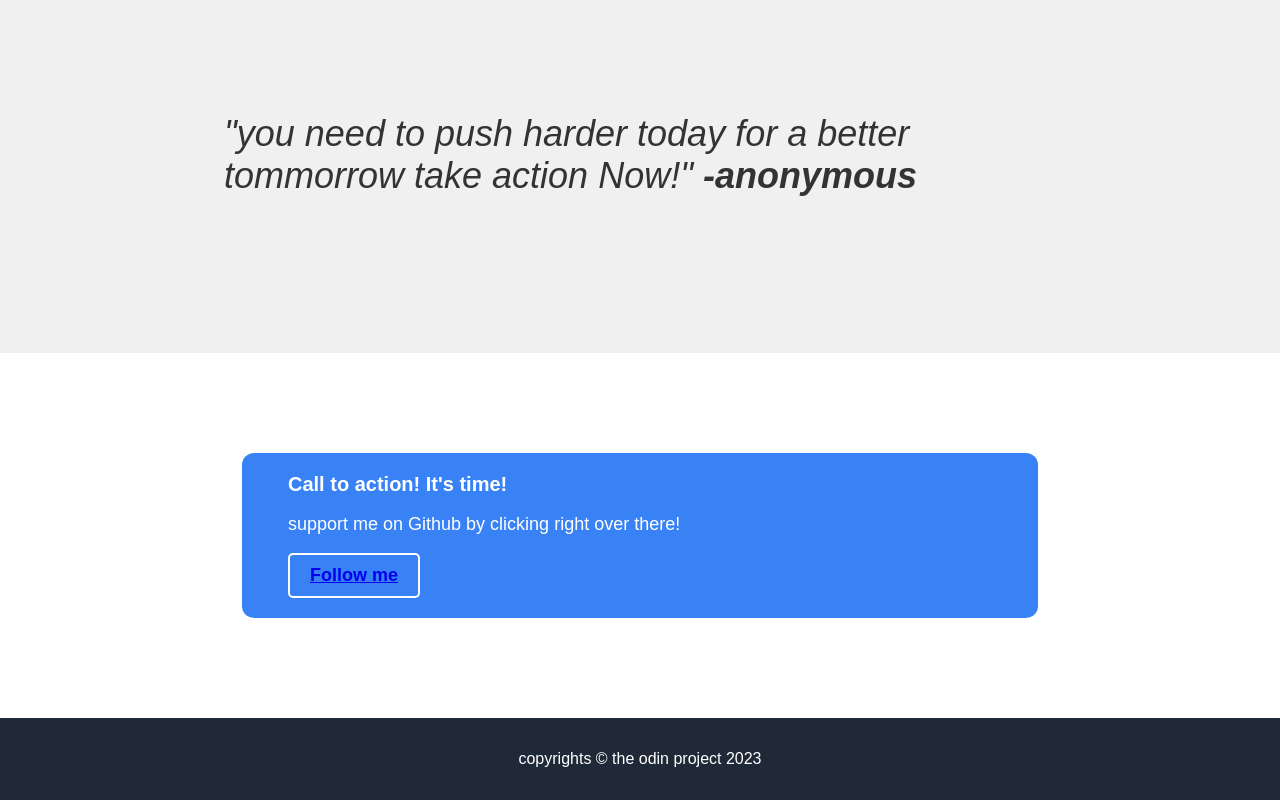
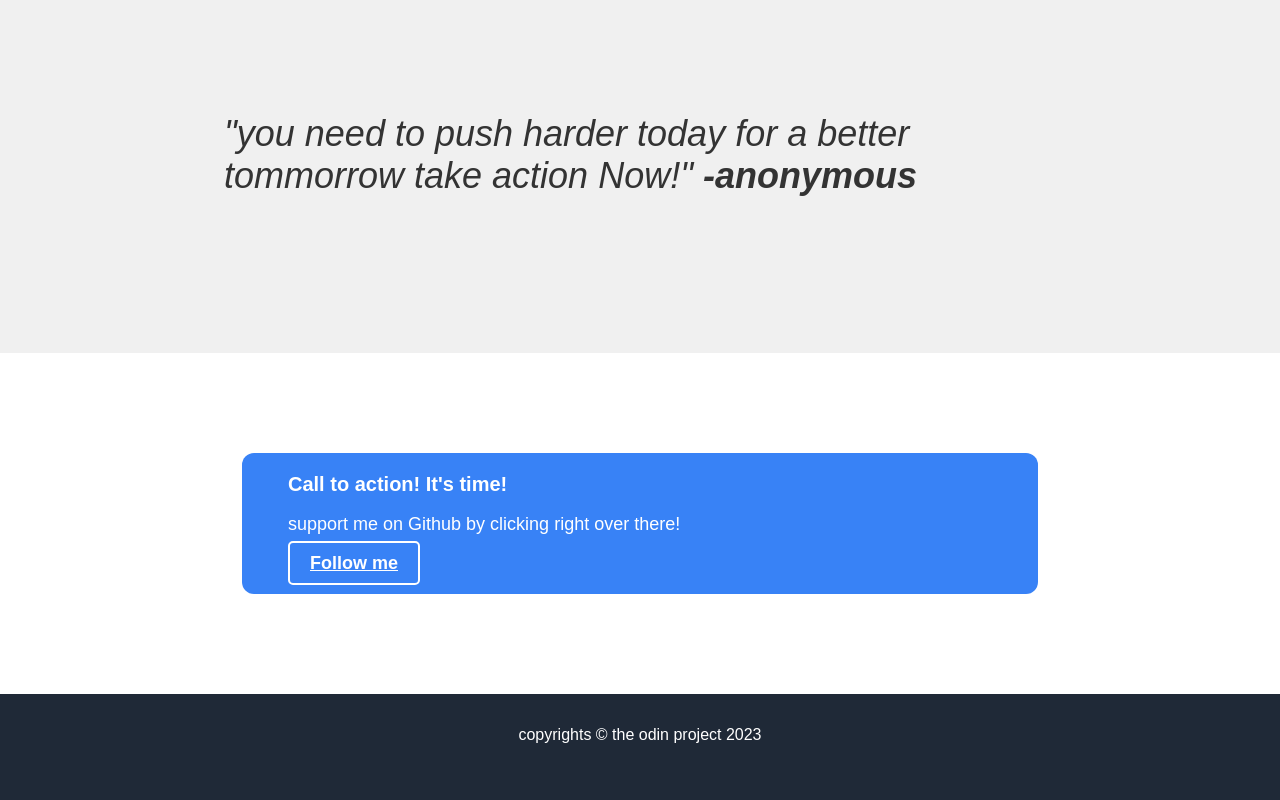
Before and after one commit to chrisdanieloffical/Landing_page, a plain HTML site: page index.html in a window 1280 px wide. Shown: the part 909-1709 px from the top of the page. After the commit the page ends 1685 px from the top, so only its background shows below. Drawn offline with Linux system fonts and the light colour scheme.

Commit message:
Update index.html button

```diff
--- a/index.html
+++ b/index.html
@@ -66,7 +66,7 @@
             <div class="contact-info">
                 <h4>Call to action! It's time!</h4>
                 <p>support me on  Github by clicking right over there!</p>
-                  <button class="cta-button"> <a href="https://github.com/chrisdanieloffical">Follow me</a></button>
+                <a class="cta-button" href="https://github.com/chrisdanieloffical">Follow me</a>
             </div>
         </div>
     </section>
```
